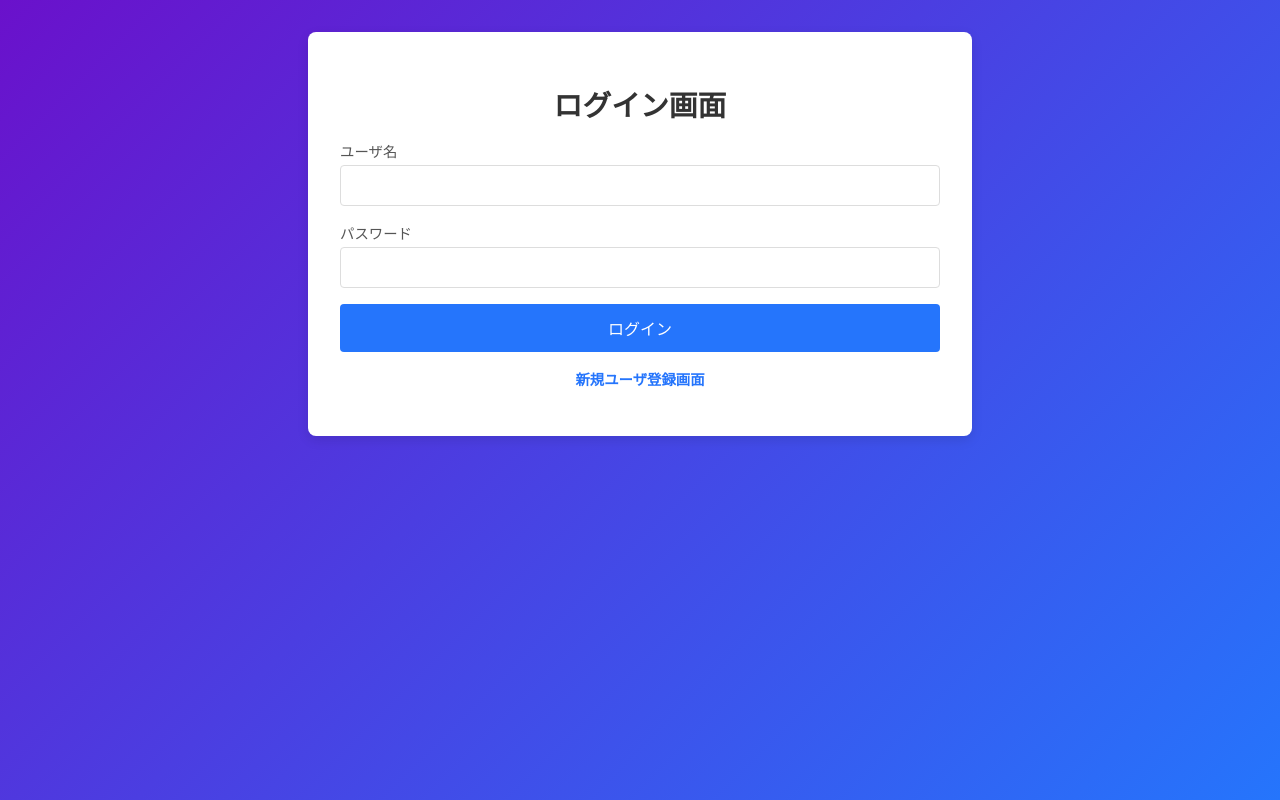
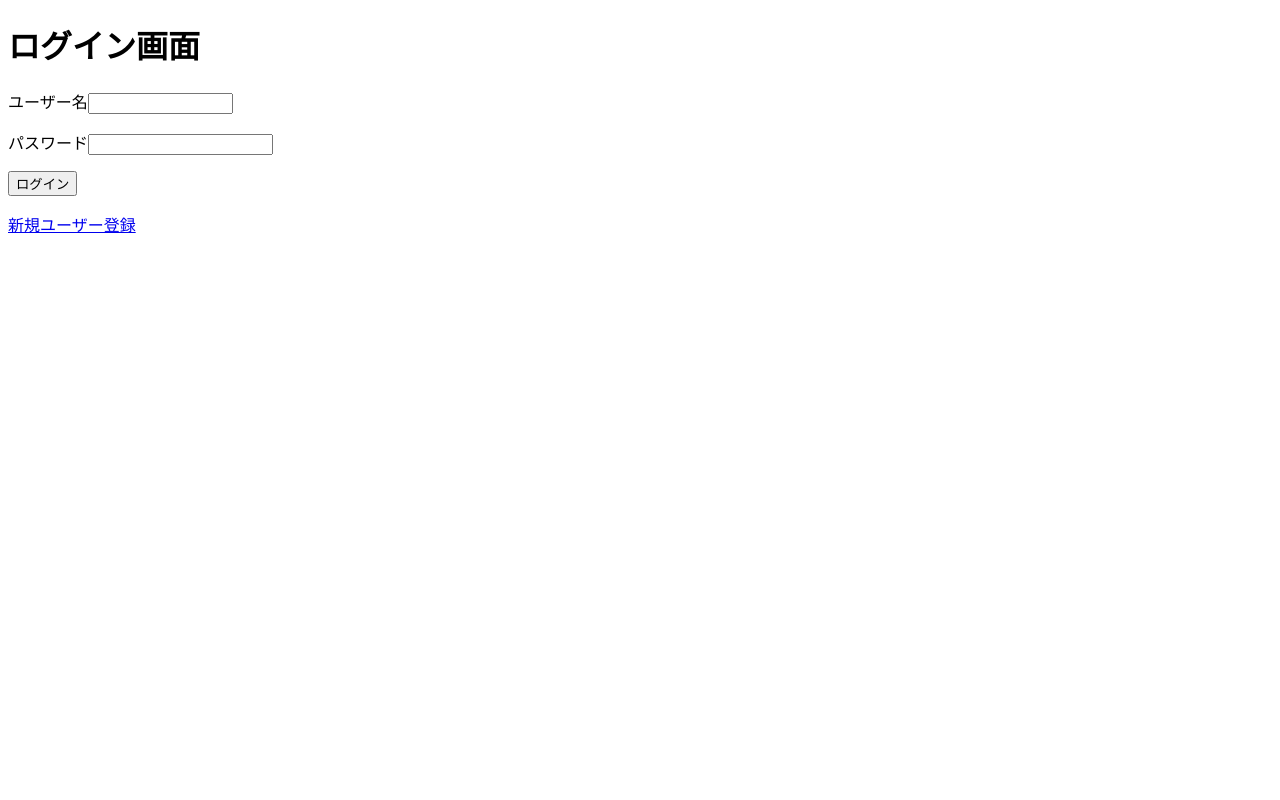
Before and after one commit to hyuga0315/anpontan, a Django app: page /mychat/ in a window 1280 px wide. Run offline with Django 5.2, Linux system fonts and the light colour scheme.

Commit message:
Update start.html

```diff
--- a/anpontan/mychat/templates/mychat/start.html
+++ b/anpontan/mychat/templates/mychat/start.html
@@ -1,168 +1,27 @@
 <!DOCTYPE html>
-<html>
+<html lang="ja">
 <head>
-    <title>掲示板</title>
-    <style>
-        body {
-            display: flex;
-            justify-content: center;
-            align-items: flex-start;
-            min-height: 100vh;
-            margin: 0;
-            font-family: Arial, sans-serif;
-            background: linear-gradient(135deg, #6a11cb, #2575fc);
-        }
-
-        .container {
-            width: 100%;
-            max-width: 600px;
-            padding: 2rem;
-            background-color: #fff;
-            border-radius: 8px;
-            box-shadow: 0px 4px 12px rgba(0, 0, 0, 0.1);
-            margin-top: 2rem;
-        }
-
-        h1 {
-            color: #333;
-            text-align: center;
-            margin-bottom: 1rem;
-            font-size: 1.8rem;
-        }
-
-        .form-group {
-            margin-bottom: 1rem;
-            text-align: left;
-        }
-
-        label {
-            font-size: 0.9rem;
-            color: #555;
-        }
-
-        input[type="text"],
-        input[type="password"],
-        textarea {
-            width: 100%;
-            padding: 0.75rem;
-            margin-top: 0.25rem;
-            border: 1px solid #ddd;
-            border-radius: 4px;
-            box-sizing: border-box;
-        }
-
-        input[type="text"]:focus,
-        input[type="password"]:focus,
-        textarea:focus {
-            outline: none;
-            border-color: #2575fc;
-            box-shadow: 0px 0px 5px rgba(37, 117, 252, 0.3);
-        }
-
-        input[type="submit"] {
-            width: 100%;
-            padding: 0.75rem;
-            background-color: #2575fc;
-            color: white;
-            border: none;
-            border-radius: 4px;
-            cursor: pointer;
-            font-size: 1rem;
-            transition: background-color 0.3s;
-        }
-
-        input[type="submit"]:hover {
-            background-color: #1b5cb8;
-        }
-
-        ul {
-            padding-left: 0;
-            list-style-type: none;
-            margin-top: 1rem;
-        }
-
-        ul li {
-            color: red;
-            font-size: 0.9rem;
-        }
-
-        .posts {
-            margin-top: 2rem;
-            padding: 1rem;
-            background-color: #f9f9f9;
-            border-radius: 4px;
-            border: 1px solid #ddd;
-        }
-
-        .post {
-            padding: 0.75rem;
-            border-bottom: 1px solid #ddd;
-            margin-bottom: 0.75rem;
-        }
-
-        .post:last-child {
-            border-bottom: none;
-        }
-
-        .post .username {
-            font-weight: bold;
-            color: #2575fc;
-        }
-
-        .post .message {
-            margin-top: 0.5rem;
-            font-size: 0.9rem;
-            color: #333;
-        }
-
-        .register-link {
-            text-align: center;
-            margin-top: 1rem;
-            font-size: 0.9rem;
-        }
-
-        .register-link a {
-            color: #2575fc;
-            text-decoration: none;
-            font-weight: bold;
-        }
-
-        .register-link a:hover {
-            text-decoration: underline;
-        }
-    </style>
+  <meta charset="UTF-8">
+  <meta name="viewport" content="width=device-width, initial-scale=1.0">
+  <title>ログイン画面</title>
 </head>
 <body>
-    <div class="container">
-        <h1>ログイン画面</h1>
+  <h1>ログイン画面</h1>
 
-        <!-- ログインフォーム -->
-        <form method="post">
-            <div class="form-group">
-                <label for="name">ユーザ名</label>
-                <input type="text" id="name" name="name" size="15">
-            </div>
-            <div class="form-group">
-                <label for="password">パスワード</label>
-                <input type="password" id="password" name="password" size="15">
-            </div>
-            <input type="hidden" name="login" value="on">
-            <input type="submit" value="ログイン">
-        </form>
+  <form method="POST" action="{%url 'mychat:main'%}">
+    {% csrf_token %}
+  <p>ユーザー名<input type="text" name="name" size="15"></p>
+  <p>
+    パスワード<input type="password" name="password" size"15">
+  </p>
+  <p>
+    <input type="hidden" name="login" value="on">
+  </p>
+  <p>
+    <input type="submit" value="ログイン">
+  </p>
+  </form>
 
-        <!-- 入力にエラーがあればここにメッセージが返されます -->
-        {% if error_message %}
-        <ul>
-            {% for message in error_message %}
-            <li>{{ message }}</li>
-            {% endfor %}
-        </ul>
-        {% endif %}
-
-        <!-- 新規ユーザ登録リンク -->
-        <div class="register-link">
-            <p><a href="{% url 'mychat:createuser' %}">新規ユーザ登録画面</a></p>
-        </div>
-    </div>
+  <p><a href="{%url 'mychat:createuser'%}">新規ユーザー登録</a></p>
 </body>
 </html>
```
